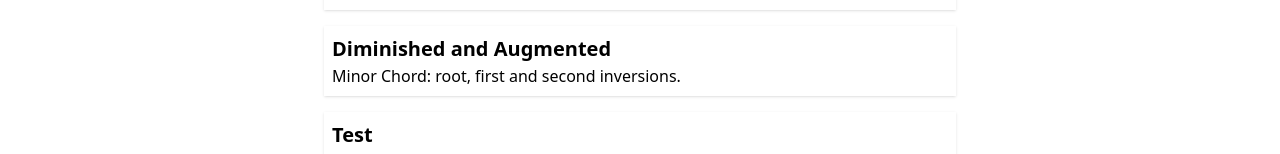
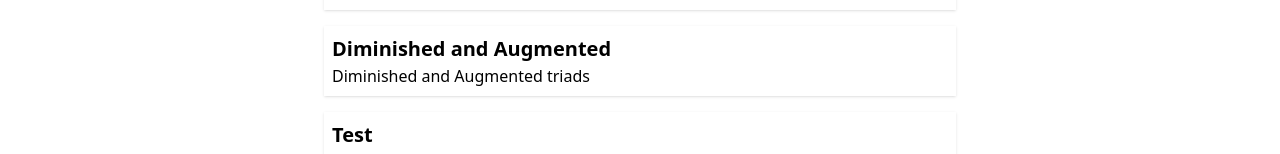
Before and after one commit to danmolloy/music-ed, a Next.js app: page /triads in a window 1280 px wide. Shown: the part 312-466 px from the top of the page. Built offline with nearby package versions, Linux system fonts and the light colour scheme.

Commit message:
edited data

```diff
--- a/data/challengesData.js
+++ b/data/challengesData.js
@@ -196,7 +196,7 @@ export const challengesArr = [
     sectionLink: "/triads",
     name: "Diminished and Augmented",
     answers: [{name: 'Diminished', intervals: [3, 6]}, {name: 'Augmented', intervals: [4, 8]}],
-    info: "Minor Chord: root, first and second inversions.",
+    info: "Diminished and Augmented triads",
     key: "24",
     numberQs: 10,
     range: "C4 - C6",
```
